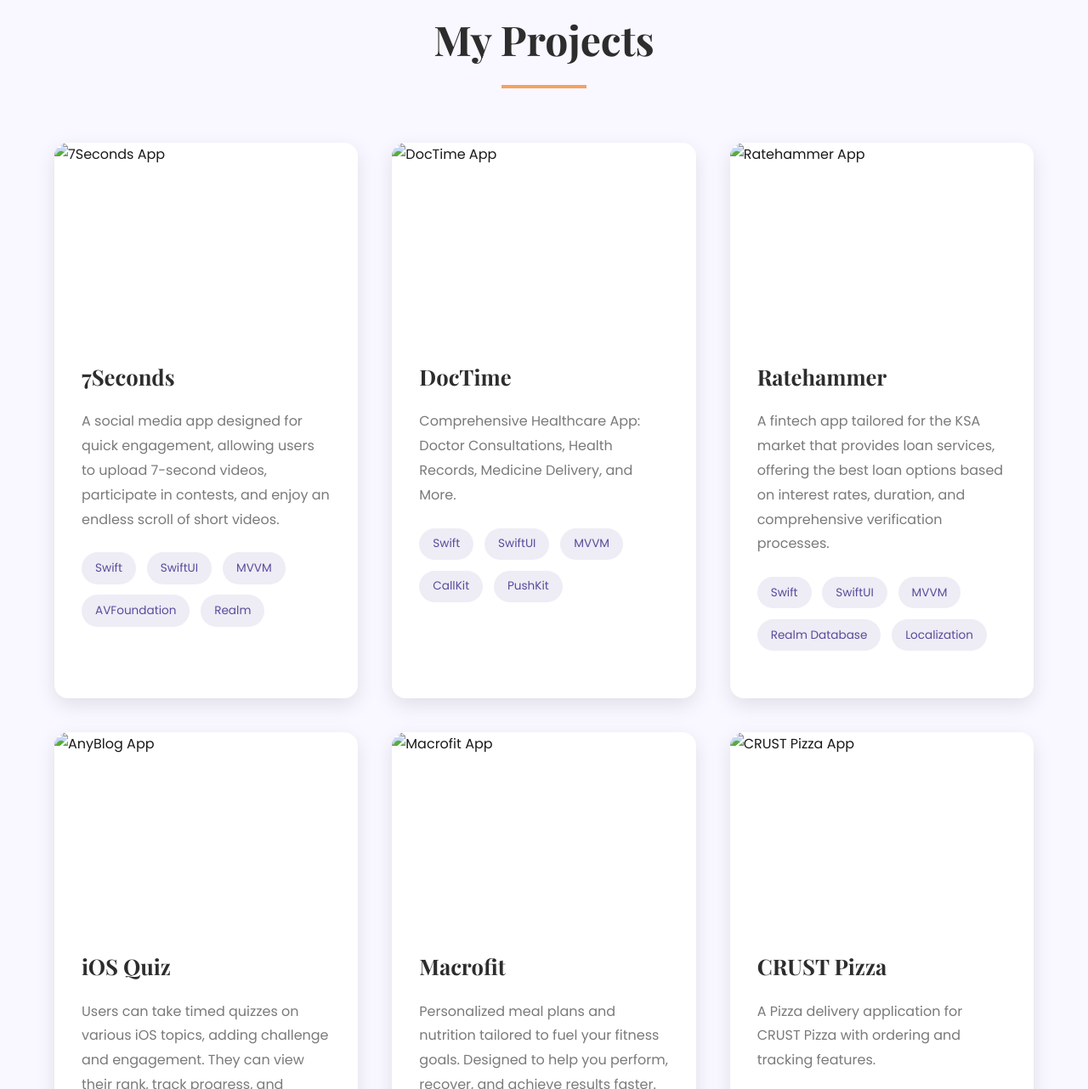
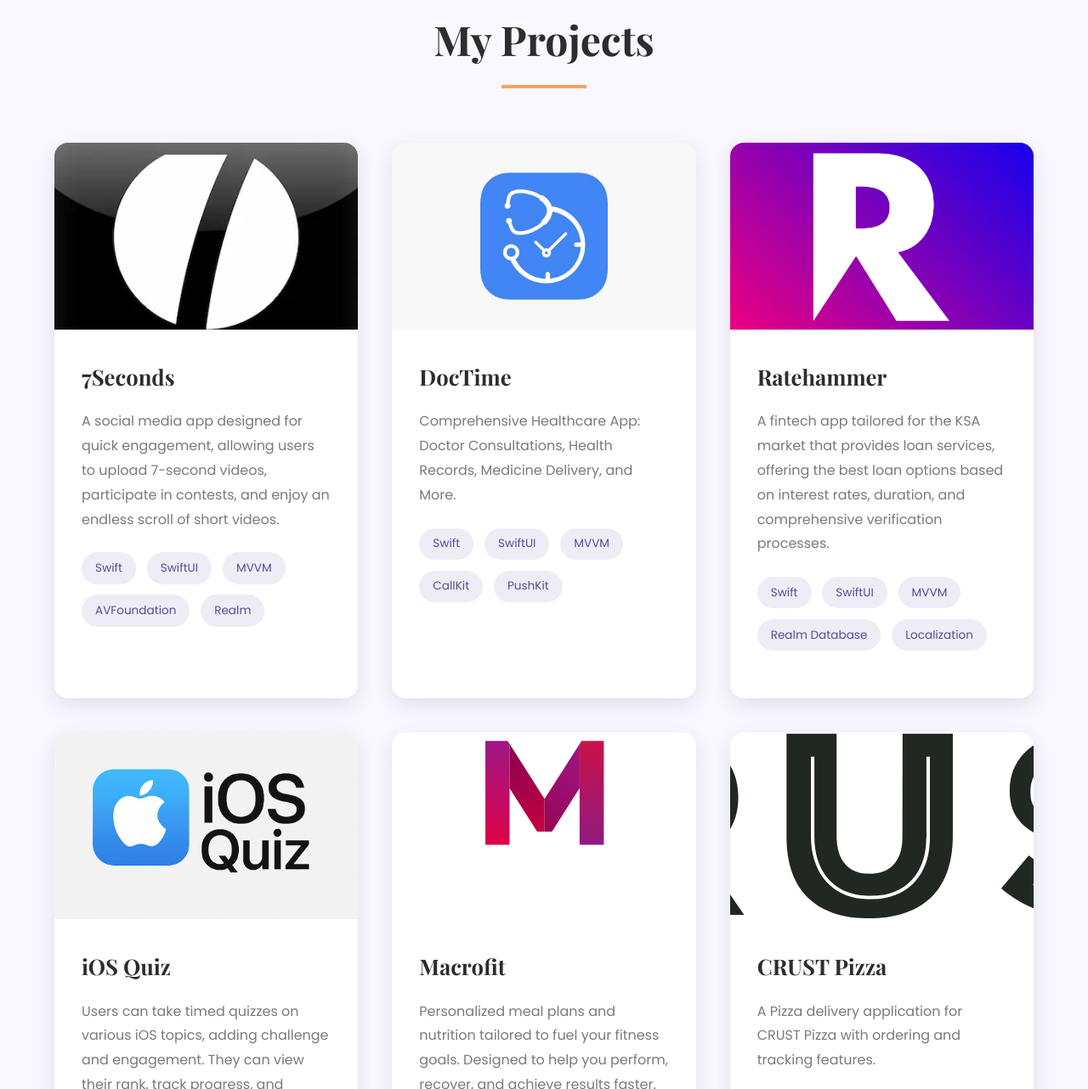
Before and after one commit to rezaulislamtarek/portfolio, a plain HTML site: page index.html in a window 1280 px wide. Shown: the part 4465-5747 px from the top of the page at 85% size. Drawn offline with nearby package versions, Linux system fonts and the light colour scheme; the site is published under a folder, as on GitHub Pages, so addresses that start at the root find nothing.

Commit message:
photo source update for projects

```diff
--- a/index.html
+++ b/index.html
@@ -814,7 +814,7 @@
             <div class="projects-container">
                 <div class="project-card">
                     <div class="project-image">
-                        <img src="/img/7-icon.webp" alt="7Seconds App">
+                        <img src="img/7-icon.webp" alt="7Seconds App">
                     </div>
                     <div class="project-info">
                         <h3>7Seconds</h3>
@@ -830,7 +830,7 @@
                 </div>
                 <div class="project-card">
                     <div class="project-image">
-                        <img src="/img/doctime.jpg" alt="DocTime App">
+                        <img src="img/doctime.jpg" alt="DocTime App">
                     </div>
                     <div class="project-info">
                         <h3>DocTime</h3>
@@ -846,7 +846,7 @@
                 </div>
                 <div class="project-card">
                     <div class="project-image">
-                        <img src="/img/ratehammer.png" alt="Ratehammer App">
+                        <img src="img/ratehammer.png" alt="Ratehammer App">
                     </div>
                     <div class="project-info">
                         <h3>Ratehammer</h3>
@@ -862,7 +862,7 @@
                 </div>
                 <div class="project-card">
                     <div class="project-image">
-                        <img src="/img/iosQuiz.png" alt="AnyBlog App">
+                        <img src="img/iosQuiz.png" alt="AnyBlog App">
                     </div>
                     <div class="project-info">
                         <h3>iOS Quiz</h3>
@@ -884,7 +884,7 @@
                 </div>
                 <div class="project-card">
                     <div class="project-image">
-                        <img src="/img/macrofit.svg" alt="Macrofit App">
+                        <img src="img/macrofit.svg" alt="Macrofit App">
                     </div>
                     <div class="project-info">
                         <h3>Macrofit</h3>
@@ -900,7 +900,7 @@
                 </div>
                 <div class="project-card">
                     <div class="project-image">
-                        <img src="/img/crust.svg" alt="CRUST Pizza App">
+                        <img src="img/crust.svg" alt="CRUST Pizza App">
                     </div>
                     <div class="project-info">
                         <h3>CRUST Pizza</h3>
```
